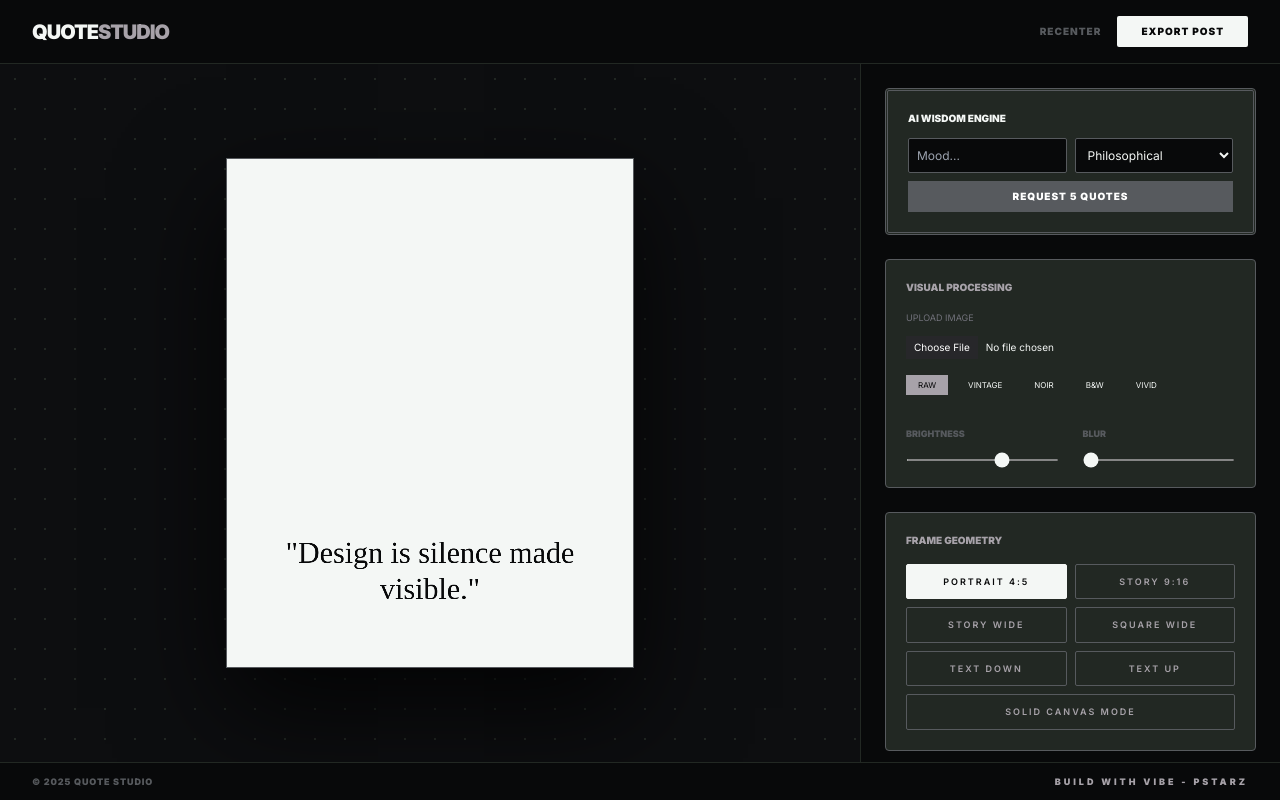
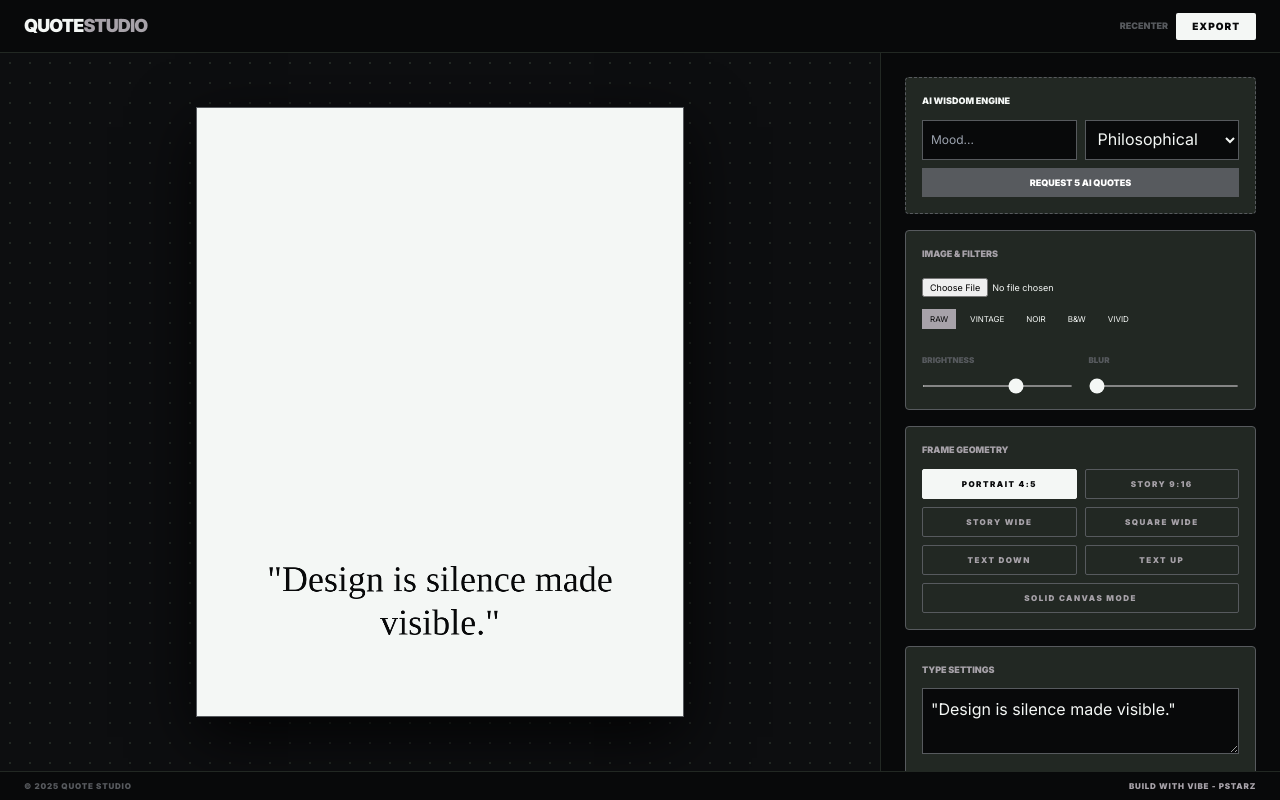
Before and after one commit to pstarz7/QuoteStudio, a plain HTML site: page index.htm in a window 1280 px wide. Drawn offline with nearby package versions, Linux system fonts and the light colour scheme; a web font is replaced by a local one.

Commit message:
Update index.htm

```diff
--- a/index.htm
+++ b/index.htm
@@ -15,90 +15,101 @@
             --carbon-black: #222823;
         }
 
-        /* Essential Layout Fixes */
         body {
             background: var(--black);
             color: var(--bright-snow);
             font-family: 'Inter', sans-serif;
             height: 100vh;
+            margin: 0;
             display: flex;
             flex-direction: column;
             overflow: hidden;
         }
 
-        .hero {
-            flex-shrink: 0;
-            background: var(--black);
-            border-bottom: 1px solid var(--carbon-black);
-            padding: 1rem 2rem;
-            z-index: 50;
+        /* Fixed structural elements */
+        .hero, .footer { flex-shrink: 0; background: var(--black); border-color: var(--carbon-black); z-index: 100; }
+        .hero { border-bottom-width: 1px; padding: 0.75rem 1.5rem; }
+        .footer { border-top-width: 1px; padding: 0.5rem 1.5rem; }
+
+        .workspace {
+            flex: 1;
+            display: flex;
+            flex-direction: row;
+            overflow: hidden;
         }
 
-        .main-content {
-            flex: 1;
-            display: flex;
-            overflow: hidden; /* Desktop keeps split view */
-        }
-
-        /* Compact Preview Section */
-        .preview-box {
+        /* Compact Preview Area */
+        .preview-pane {
             flex: 1;
             background: #0d0e10;
             display: flex;
             align-items: center;
             justify-content: center;
-            padding: 30px;
+            padding: 20px;
             background-image: radial-gradient(var(--carbon-black) 1px, transparent 1px);
-            background-size: 30px 30px;
+            background-size: 20px 20px;
+            position: relative;
         }
 
         canvas {
             cursor: move;
             touch-action: none;
             background: var(--bright-snow);
-            box-shadow: 0 40px 100px rgba(0,0,0,0.8);
+            box-shadow: 0 20px 60px rgba(0,0,0,0.8);
             border: 1px solid var(--charcoal);
-            max-height: 80%; /* Adjusted for better visibility */
+            max-width: 95%;
+            max-height: 90%;
+            height: auto !important;
             width: auto !important;
-            height: auto !important;
             object-fit: contain;
         }
 
-        /* Fixed Sidebar */
-        .sidebar {
-            width: 420px;
+        /* Scrollable Controls */
+        .edit-pane {
+            width: 400px;
             background: var(--black);
             border-left: 1px solid var(--carbon-black);
+            overflow-y: auto;
             padding: 1.5rem;
-            overflow-y: auto;
             scrollbar-width: thin;
-            scrollbar-color: var(--charcoal) transparent;
         }
 
-        /* Mobile Responsiveness */
+        /* Mobile UX: Sticky Preview on Top */
         @media (max-width: 1024px) {
-            body { overflow-y: auto; height: auto; }
-            .main-content { flex-direction: column; height: auto; overflow: visible; }
-            .sidebar { width: 100%; border-left: none; border-top: 1px solid var(--carbon-black); height: auto; }
-            .preview-box { height: 500px; flex: none; padding: 20px; }
-            .hero { padding: 1rem; }
+            .workspace { flex-direction: column; }
+            .preview-pane {
+                height: 35vh;
+                flex: none;
+                position: sticky;
+                top: 0;
+                z-index: 40;
+                box-shadow: 0 10px 30px rgba(0,0,0,0.5);
+                padding: 10px;
+            }
+            .edit-pane {
+                width: 100%;
+                border-left: none;
+                height: auto;
+                flex: 1;
+                padding-bottom: 100px;
+            }
+            body { overflow: hidden; }
         }
 
         .section-card {
             background: var(--carbon-black);
             border: 1px solid var(--charcoal);
-            padding: 1.25rem;
+            padding: 1rem;
             border-radius: 4px;
-            margin-bottom: 1.5rem;
+            margin-bottom: 1rem;
         }
 
-        /* UI Elements */
         .ui-btn {
-            font-size: 9px; font-weight: 600; text-transform: uppercase; letter-spacing: 2px;
-            padding: 10px 4px; border-radius: 2px; transition: all 0.2s;
+            font-size: 8px; font-weight: 700; text-transform: uppercase; letter-spacing: 1.5px;
+            padding: 8px 4px; border-radius: 2px; transition: all 0.2s;
             background: transparent; color: var(--lilac-ash); border: 1px solid var(--charcoal);
         }
-        .ui-btn:hover { border-color: var(--bright-snow); color: var(--bright-snow); }
+        .ui-btn:hover { border-color: var(--bright-snow); }
         .active-btn { border-color: var(--bright-snow) !important; background: var(--bright-snow) !important; color: var(--black) !important; }
         .active-filter { background: var(--lilac-ash) !important; color: var(--black) !important; border-color: var(--lilac-ash) !important; }
 
@@ -106,75 +117,63 @@
             background: var(--black) !important;
             color: var(--bright-snow) !important;
             border: 1px solid var(--charcoal) !important;
-            border-radius: 2px !important;
-            width: 100%;
+            width: 100%; font-size: 12px;
         }
 
         input[type="range"] { accent-color: var(--bright-snow); height: 2px; width: 100%; cursor: pointer; }
-
-        .footer {
-            flex-shrink: 0;
-            background: var(--black);
-            border-top: 1px solid var(--carbon-black);
-            padding: 0.75rem 2rem;
-        }
     </style>
 </head>
 <body>
 
 <header class="hero flex justify-between items-center">
-    <div>
-        <h1 class="text-xl font-black tracking-tighter uppercase text-[var(--bright-snow)]">
-            QUOTE<span class="text-[var(--lilac-ash)]">STUDIO</span>
-        </h1>
-    </div>
-    <div class="flex gap-4">
-        <button onclick="resetPosition()" class="text-[10px] uppercase font-bold tracking-widest text-[var(--charcoal)] hover:text-white transition-colors">Recenter</button>
-        <button onclick="downloadImage()" class="bg-[var(--bright-snow)] text-[var(--black)] px-6 py-2 rounded-sm font-black text-[10px] uppercase tracking-widest hover:invert transition-all">Export Post</button>
+    <h1 class="text-lg font-black tracking-tighter uppercase text-[var(--bright-snow)]">QUOTE<span class="text-[var(--lilac-ash)]">STUDIO</span></h1>
+    <div class="flex gap-2">
+        <button onclick="resetPosition()" class="text-[9px] uppercase font-bold text-[var(--charcoal)] hover:text-white">Recenter</button>
+        <button onclick="downloadImage()" class="bg-[var(--bright-snow)] text-[var(--black)] px-4 py-1.5 rounded-sm font-black text-[10px] uppercase tracking-widest hover:invert transition-all">Export</button>
     </div>
 </header>
 
-<div class="main-content">
-    <section class="preview-box">
+<div class="workspace">
+    <section class="preview-pane">
         <canvas id="canvas" width="1080" height="1350"></canvas>
     </section>
 
-    <aside class="sidebar">
-        <div class="section-card" style="border-style: double; border-width: 3px;">
-            <h3 class="text-[10px] font-black uppercase mb-3 text-[var(--bright-snow)]">AI Wisdom Engine</h3>
+    <aside class="edit-pane">
+        <div class="section-card border-dashed">
+            <h3 class="text-[9px] font-black uppercase mb-3 text-[var(--bright-snow)]">AI Wisdom Engine</h3>
             <div class="grid grid-cols-2 gap-2 mb-2">
-                <input type="text" id="ai-mood" placeholder="Mood..." class="p-2 text-xs">
-                <select id="ai-type" class="p-2 text-xs">
+                <input type="text" id="ai-mood" placeholder="Mood..." class="p-2">
+                <select id="ai-type" class="p-2">
                     <option value="Philosophical">Philosophical</option>
-                    <option value="Psychological">Psychological</option>
+                    <option value="Romantic">Romantic</option>
+                    <option value="Funny">Funny</option>
+                    <option value="Motivation">Motivation</option>
                     <option value="Poetic">Poetic</option>
+                    <option value="Stoic">Stoic</option>
                 </select>
             </div>
-            <button onclick="generateAIQuotes()" class="w-full py-2 bg-[var(--charcoal)] text-white font-bold text-[10px] uppercase tracking-widest hover:bg-[var(--lilac-ash)] hover:text-black transition-colors">Request 5 Quotes</button>
-            <div id="ai-results" class="hidden mt-3 space-y-2 max-h-32 overflow-y-auto text-[10px] border-t border-[var(--charcoal)] pt-2"></div>
+            <button onclick="generateAIQuotes()" class="w-full py-2 bg-[var(--charcoal)] text-white font-bold text-[9px] uppercase hover:bg-[var(--lilac-ash)] hover:text-black transition-all">Request 5 AI Quotes</button>
+            <div id="ai-results" class="hidden mt-2 space-y-2 max-h-48 overflow-y-auto text-[10px] border-t border-[var(--charcoal)] pt-2"></div>
         </div>
 
         <div class="section-card">
-            <h3 class="text-[10px] font-black uppercase mb-4 text-[var(--lilac-ash)]">Visual Processing</h3>
-            <label class="block text-[9px] uppercase text-zinc-500 mb-2">Upload Image</label>
-            <input type="file" id="upload" accept="image/*" class="text-[10px] mb-4 file:bg-zinc-800 file:border-none file:text-white file:px-2 file:py-1 file:mr-2" />
-
-            <div class="flex flex-wrap gap-2 mb-6">
-                <button onclick="setFilter('none')" id="f-none" class="filter-btn text-[8px] px-3 py-1 active-filter">RAW</button>
-                <button onclick="setFilter('vintage')" id="f-vintage" class="filter-btn text-[8px] px-3 py-1">VINTAGE</button>
-                <button onclick="setFilter('dark')" id="f-dark" class="filter-btn text-[8px] px-3 py-1">NOIR</button>
-                <button onclick="setFilter('sad')" id="f-sad" class="filter-btn text-[8px] px-3 py-1">B&W</button>
-                <button onclick="setFilter('happy')" id="f-happy" class="filter-btn text-[8px] px-3 py-1">VIVID</button>
+            <h3 class="text-[9px] font-black uppercase mb-3 text-[var(--lilac-ash)]">Image & Filters</h3>
+            <input type="file" id="upload" accept="image/*" class="text-[9px] mb-3" />
+            <div class="flex flex-wrap gap-1.5 mb-4">
+                <button onclick="setFilter('none')" id="f-none" class="filter-btn text-[8px] px-2 py-1 active-filter">RAW</button>
+                <button onclick="setFilter('vintage')" id="f-vintage" class="filter-btn text-[8px] px-2 py-1">VINTAGE</button>
+                <button onclick="setFilter('dark')" id="f-dark" class="filter-btn text-[8px] px-2 py-1">NOIR</button>
+                <button onclick="setFilter('sad')" id="f-sad" class="filter-btn text-[8px] px-2 py-1">B&W</button>
+                <button onclick="setFilter('happy')" id="f-happy" class="filter-btn text-[8px] px-2 py-1">VIVID</button>
             </div>
-
-            <div class="grid grid-cols-2 gap-6">
-                <div><span class="text-[9px] uppercase font-bold text-[var(--charcoal)]">Brightness</span><input type="range" id="brightness" min="10" max="150" value="100"></div>
-                <div><span class="text-[9px] uppercase font-bold text-[var(--charcoal)]">Blur</span><input type="range" id="blur" min="0" max="30" value="0"></div>
+            <div class="grid grid-cols-2 gap-4">
+                <div><span class="text-[8px] uppercase font-bold text-[var(--charcoal)]">Brightness</span><input type="range" id="brightness" min="10" max="150" value="100"></div>
+                <div><span class="text-[8px] uppercase font-bold text-[var(--charcoal)]">Blur</span><input type="range" id="blur" min="0" max="30" value="0"></div>
             </div>
         </div>
 
         <div class="section-card">
-            <h3 class="text-[10px] font-black uppercase mb-4 text-[var(--lilac-ash)]">Frame Geometry</h3>
+            <h3 class="text-[9px] font-black uppercase mb-3 text-[var(--lilac-ash)]">Frame Geometry</h3>
             <div class="grid grid-cols-2 gap-2">
                 <button onclick="setFrame('polaroid-classic')" id="btn-polaroid-classic" class="ui-btn active-btn">Portrait 4:5</button>
                 <button onclick="setFrame('insta-story')" id="btn-insta-story" class="ui-btn">Story 9:16</button>
@@ -187,17 +186,15 @@
         </div>
 
         <div class="section-card">
-            <h3 class="text-[10px] font-black uppercase mb-4 text-[var(--lilac-ash)]">Type Settings</h3>
-            <textarea id="quoteText" rows="2" class="p-3 text-xs outline-none mb-3">"Design is silence made visible."</textarea>
-
-            <div class="flex gap-2 mb-4">
-                <button onclick="toggleFormat('bold')" id="btn-bold" class="w-10 h-10 border border-[var(--charcoal)] text-xs font-bold">B</button>
-                <button onclick="toggleFormat('italic')" id="btn-italic" class="w-10 h-10 border border-[var(--charcoal)] italic text-xs">I</button>
-                <input type="color" id="fontColor" value="#08090a" class="flex-1 h-10 bg-transparent border-none cursor-pointer">
-                <input type="color" id="bgColor" value="#f4f7f5" class="w-10 h-10 bg-transparent border-none cursor-pointer">
+            <h3 class="text-[9px] font-black uppercase mb-3 text-[var(--lilac-ash)]">Type Settings</h3>
+            <textarea id="quoteText" rows="2" class="p-2 mb-3 outline-none">"Design is silence made visible."</textarea>
+            <div class="flex gap-2 mb-3">
+                <button onclick="toggleFormat('bold')" id="btn-bold" class="w-10 h-8 border border-[var(--charcoal)] text-[10px] font-bold">B</button>
+                <button onclick="toggleFormat('italic')" id="btn-italic" class="w-10 h-8 border border-[var(--charcoal)] text-[10px] italic">I</button>
+                <input type="color" id="fontColor" value="#08090a" class="flex-1 h-8 bg-transparent border-none cursor-pointer">
+                <input type="color" id="bgColor" value="#f4f7f5" class="w-10 h-8 bg-transparent border-none cursor-pointer">
             </div>
-
-            <select id="fontFamily" class="p-3 text-xs mb-4">
+            <select id="fontFamily" class="p-2 mb-3 text-xs">
                 <option value="Playfair Display">Playfair Classic</option>
                 <option value="Inter">Modern Inter</option>
                 <option value="Bebas Neue">Bold Impact</option>
@@ -209,19 +206,18 @@
                 <option value="Special Elite">Mechanical Type</option>
                 <option value="Space Mono">Space Mono</option>
             </select>
-
-            <div class="space-y-4">
-                <div class="flex justify-between text-[9px] uppercase font-bold text-[var(--charcoal)]"><span>Scale</span><input type="range" id="fontSize" min="20" max="250" value="80"></div>
-                <div class="flex justify-between text-[9px] uppercase font-bold text-[var(--charcoal)]"><span>Leading</span><input type="range" id="lineHeight" min="0.8" max="2.5" step="0.1" value="1.2"></div>
-                <div class="flex justify-between text-[9px] uppercase font-bold text-[var(--charcoal)]"><span>Kerning</span><input type="range" id="letterSpacing" min="-5" max="50" value="0"></div>
+            <div class="space-y-3">
+                <div class="flex justify-between text-[8px] uppercase font-bold text-[var(--charcoal)]"><span>Scale</span><input type="range" id="fontSize" min="20" max="250" value="80" class="w-2/3"></div>
+                <div class="flex justify-between text-[8px] uppercase font-bold text-[var(--charcoal)]"><span>Leading</span><input type="range" id="lineHeight" min="0.8" max="2.5" step="0.1" value="1.2" class="w-2/3"></div>
+                <div class="flex justify-between text-[8px] uppercase font-bold text-[var(--charcoal)]"><span>Kerning</span><input type="range" id="letterSpacing" min="-5" max="50" value="0" class="w-2/3"></div>
             </div>
         </div>
     </aside>
 </div>
 
 <footer class="footer flex justify-between items-center">
-    <p class="text-[9px] text-[var(--charcoal)] font-bold tracking-widest uppercase">© 2025 QUOTE STUDIO</p>
-    <a href="https://my-new-portfolio-3sq7.vercel.app/" target="_blank" class="text-[9px] font-black uppercase tracking-[3px] text-[var(--lilac-ash)] hover:text-white transition-colors">Build with Vibe - PSTARZ</a>
+    <p class="text-[8px] text-[var(--charcoal)] font-bold tracking-widest uppercase">© 2025 QUOTE STUDIO</p>
+    <a href="https://my-new-portfolio-3sq7.vercel.app/" target="_blank" class="text-[8px] font-black uppercase tracking-widest text-[var(--lilac-ash)] hover:text-white transition-colors">Build with Vibe - PSTARZ</a>
 </footer>
 
 <script>
@@ -255,11 +251,9 @@ const getPos = (e) => {
 };
 
 canvas.addEventListener('mousedown', () => state.isDragging = true);
-canvas.addEventListener('touchstart', (e) => { e.preventDefault(); state.isDragging = true; }, {passive: false});
-
+canvas.addEventListener('touchstart', (e) => { state.isDragging = true; }, {passive: true});
 window.addEventListener('mousemove', (e) => { if(state.isDragging) { const p = getPos(e); state.x = p.x; state.y = p.y; draw(); } });
-window.addEventListener('touchmove', (e) => { if(state.isDragging) { const p = getPos(e); state.x = p.x; state.y = p.y; draw(); } }, {passive: false});
-
+window.addEventListener('touchmove', (e) => { if(state.isDragging) { const p = getPos(e); state.x = p.x; state.y = p.y; draw(); } }, {passive: true});
 window.addEventListener('mouseup', () => state.isDragging = false);
 window.addEventListener('touchend', () => state.isDragging = false);
 
@@ -276,12 +270,22 @@ function toggleFormat(type) {
 function generateAIQuotes() {
     const res = document.getElementById('ai-results');
     res.classList.remove('hidden');
-    res.innerHTML = "Processing deep logic...";
+    res.innerHTML = "<p class='animate-pulse'>Processing deep logic...</p>";
+
     setTimeout(() => {
-        const quotes = ["Architecture is inhabited sculpture.", "The detail is not the detail. It is the design.", "Less is only more where more is no good.", "Whitespace is like air: it is necessary for design to breathe.", "Simplicity is the final achievement."];
-        res.innerHTML = quotes.map(q => `<div onclick="useQuote('${q.replace(/'/g, "\\'")}')" class="p-2 border-b border-[var(--charcoal)] hover:text-white cursor-pointer italic">"${q}"</div>`).join('');
-    }, 600);
+        const quoteBank = {
+            Philosophical: ["Wonder is the beginning of wisdom.", "The unexamined life is not worth living.", "He who has a why to live can bear almost any how.", "We are what we repeatedly do.", "Life is not a problem to be solved, but a reality to be experienced."],
+            Romantic: ["In all the world, there is no heart for me like yours.", "To love is to see a glimpse of eternity.", "Whatever our souls are made of, his and mine are the same.", "To love and be loved is to feel the sun from both sides.", "Grow old along with me! The best is yet to be."],
+            Motivation: ["Don't count the days, make the days count.", "Great work comes from loving what you do.", "Start where you are. Use what you have. Do what you can.", "The secret of getting ahead is getting started.", "It always seems impossible until it's done."],
+            Poetic: ["The stars shine for those who dream.", "Ink is the blood of the soul.", "The woods are lovely, dark and deep.", "Hope is the thing with feathers that perches in the soul.", "Poetry is the rhythmical creation of beauty in words."],
+            Stoic: ["You have power over your mind - not outside events.", "Waste no more time arguing what a good man should be. Be one.", "The best revenge is to be unlike him who performed the injury.", "If it is not right do not do it; if it is not true do not say it.", "Very little is needed to make a happy life."],
+            Funny: ["I'm not lazy, I'm just on energy saving mode.", "My life is a constant battle between sleep and food.", "Common sense is like deodorant. The people who need it most never use it.", "I find television very educating. Every time somebody turns it on, I go into the other room and read a book.", "Better to remain silent and be thought a fool than to speak out and remove all doubt."]
+        };
+        const selected = quoteBank[document.getElementById('ai-type').value] || quoteBank.Philosophical;
+        res.innerHTML = selected.map(q => `<div onclick="useQuote('${q.replace(/'/g, "\\'")}')" class="p-2 border-b border-[var(--charcoal)] hover:text-white cursor-pointer italic">"${q}"</div>`).join('');
+    }, 400);
 }
+
 function useQuote(q) { state.text = `"${q}"`; document.getElementById('quoteText').value = state.text; draw(); }
 
 ['quoteText', 'fontSize', 'fontFamily', 'fontColor', 'bgColor', 'lineHeight', 'letterSpacing', 'brightness', 'blur'].forEach(id => {
@@ -365,7 +369,7 @@ function wrapText(context, text, x, y, maxWidth, lineHeight) {
 
 function downloadImage() {
     const link = document.createElement('a');
-    link.download = `StudioPstarz-Artwork.png`;
+    link.download = `QuoteStudio-Artwork.png`;
     link.href = canvas.toDataURL('image/png', 1.0);
     link.click();
 }
```
